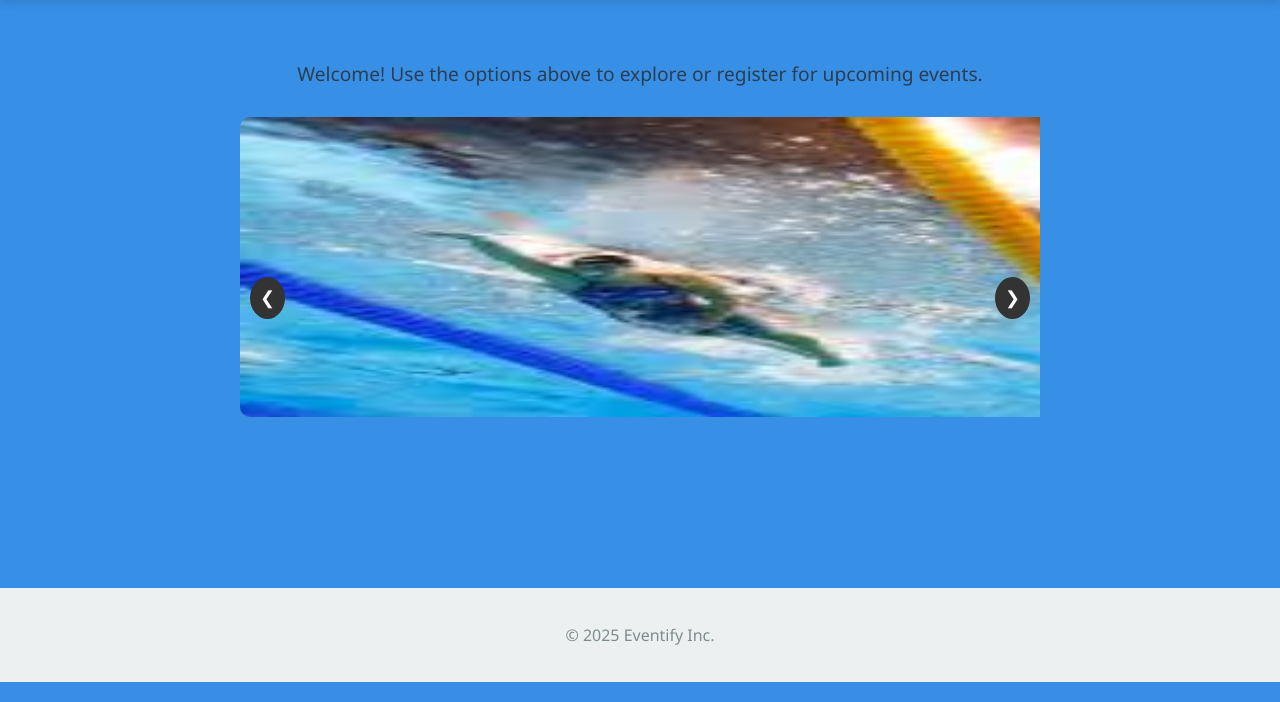
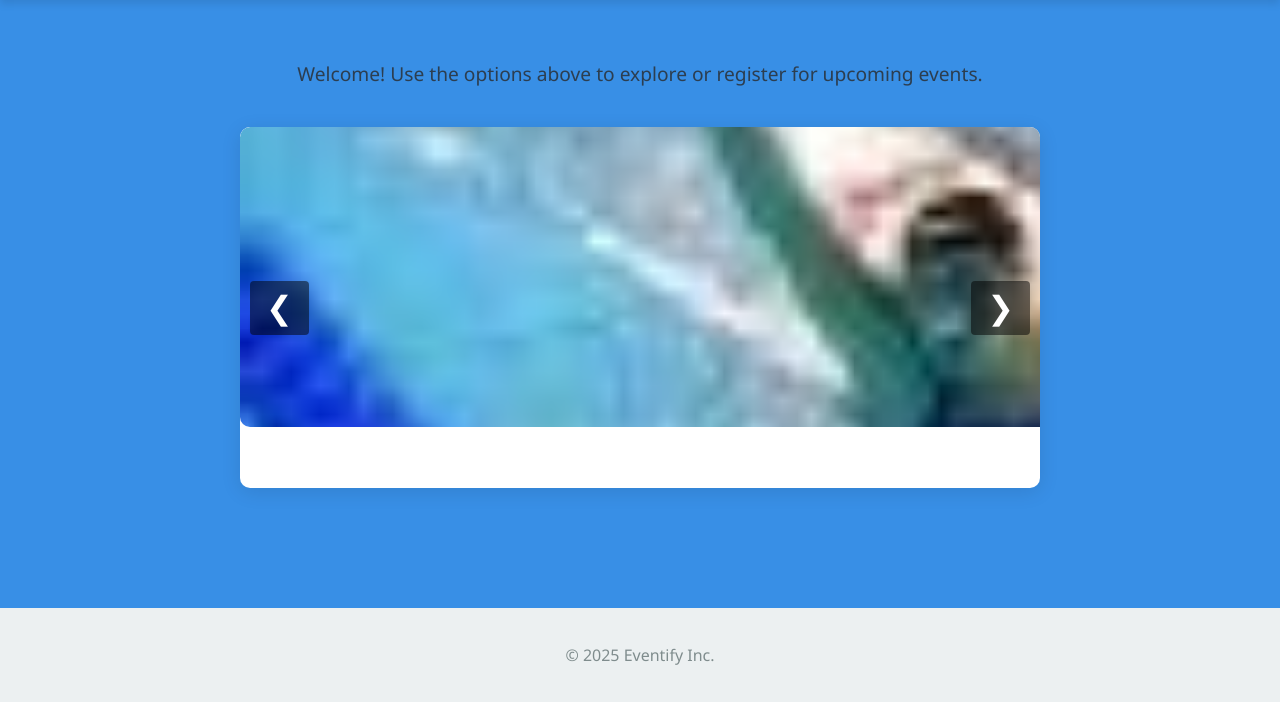
Before and after one commit to kushagraa27/event_registration_website, a Flask app: page / in a window 1280 px wide. Shown: the part 221-923 px from the top of the page. Run offline with Flask 3, Linux system fonts and the light colour scheme.

Commit message:
added more images and changed css

```diff
--- a/static/styles.css
+++ b/static/styles.css
@@ -208,52 +208,64 @@ form button:hover {
 
 .carousel-container {
   position: relative;
-  width: 80%;
-  margin: 30px auto;
   overflow: hidden;
+  width: 100%;
+  max-width: 800px;
+  margin: 40px auto;
+  border-radius: 10px;
+  background: #fff;
+  box-shadow: 0 4px 20px rgba(0, 0, 0, 0.1);
 }
 
 .carousel {
   display: flex;
-  transition: transform 0.5s ease;
-  width: 300%;
+  transition: transform 0.5s ease-in-out;
+  width: 600%;
 }
 
 .slide {
-  width: 100%;
-  flex-shrink: 0;
+  min-width: 100%;
+  box-sizing: border-box;
   text-align: center;
 }
 
 .slide img {
   width: 100%;
-  max-height: 300px;
+  height: 300px;
+  object-fit: cover;
   border-radius: 10px;
 }
 
 .slide p {
-  font-size: 1.2em;
+  margin-top: 10px;
   font-weight: bold;
-  margin-top: 10px;
+  font-size: 1.2rem;
 }
 
-.prev, .next {
-  cursor: pointer;
+button.prev,
+button.next {
   position: absolute;
   top: 50%;
-  padding: 10px;
-  background-color: #333;
+  transform: translateY(-50%);
+  background-color: rgba(0, 0, 0, 0.5);
+  border: none;
   color: white;
-  font-size: 18px;
-  border: none;
-  border-radius: 50%;
-  transform: translateY(-50%);
+  font-size: 2rem;
+  padding: 8px 16px;
+  cursor: pointer;
+  z-index: 10;
+  border-radius: 4px;
 }
 
-.prev {
+button.prev:hover,
+button.next:hover {
+  background-color: rgba(0, 0, 0, 0.8);
+}
+
+button.prev {
   left: 10px;
 }
 
-.next {
+button.next {
   right: 10px;
 }
--- a/templates/home.html
+++ b/templates/home.html
@@ -26,26 +26,45 @@
             <div class="carousel">
                 <div class="slide">
                     <a href="/register?event_id=1">
-                          <img src="{{ url_for('static', filename='images/swimming.jpg') }}" alt="Swimming Event">
+                        <img src="{{ url_for('static', filename='images/swimming.jpg') }}" alt="Swimming">
                         <p>Swimming</p>
                     </a>
                 </div>
                 <div class="slide">
                     <a href="/register?event_id=2">
-                          <img src="{{ url_for('static', filename='images/music.jpg') }}" alt="Music Event">
+                        <img src="{{ url_for('static', filename='images/music.jpg') }}" alt="Music">
                         <p>Music Concert</p>
                     </a>
                 </div>
                 <div class="slide">
                     <a href="/register?event_id=3">
-                          <img src="{{ url_for('static', filename='images/boxing.jpg') }}" alt="Boxing Event">
+                        <img src="{{ url_for('static', filename='images/boxing.jpg') }}" alt="Boxing">
                         <p>Boxing Match</p>
+                    </a>
+                </div>
+                <div class="slide">
+                    <a href="/register?event_id=4">
+                        <img src="{{ url_for('static', filename='images/hackathon.jpg') }}" alt="Hackathon">
+                        <p>Hackathon</p>
+                    </a>
+                </div>
+                <div class="slide">
+                    <a href="/register?event_id=5">
+                        <img src="{{ url_for('static', filename='images/dance.jpg') }}" alt="Dance">
+                        <p>Dancing</p>
+                    </a>
+                </div>
+                <div class="slide">
+                    <a href="/register?event_id=6">
+                        <img src="{{ url_for('static', filename='images/painting.jpg') }}" alt="Painting">
+                        <p>Painting</p>
                     </a>
                 </div>
             </div>
             <button class="prev" onclick="moveSlide(-1)">&#10094;</button>
             <button class="next" onclick="moveSlide(1)">&#10095;</button>
         </div>
+
       </div>
   </main>
 
```
Also changed, not shown: static/images/hackathon.jpg (renamed from static/images/Hackathon 2025.jpg), static/images/music.jpg (renamed from static/images/Singing Competition.jpg), static/images/painting.jpg (renamed from static/images/Painting competition.jpg). Lines whose indentation alone changed are shown as unchanged.
